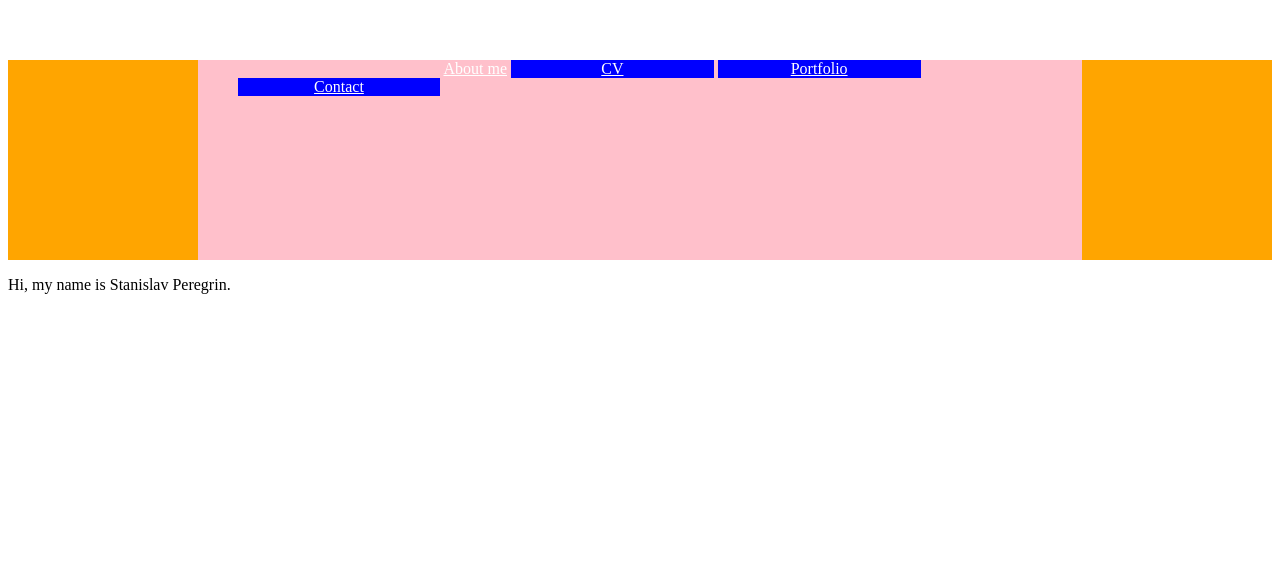
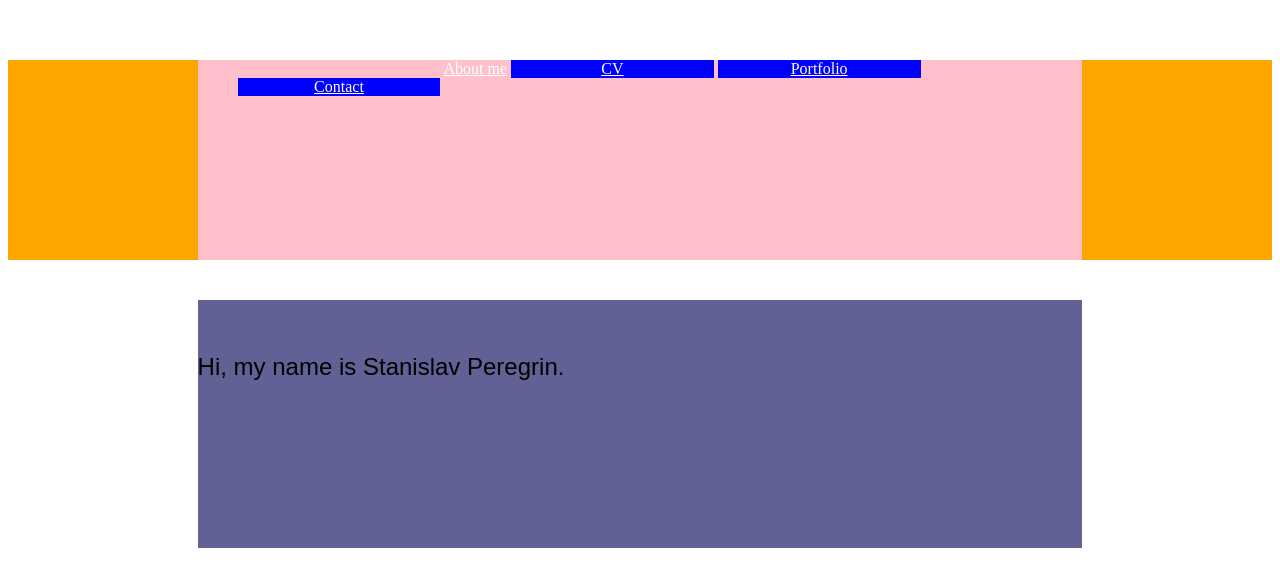
Before and after one commit to StanislavPeregrin1997/Assigment-0, a plain HTML site: page CV.html in a window 1280 px wide. Shown: the part 240-826 px from the top of the page. Drawn offline with Linux system fonts and the light colour scheme.

Commit message:
progress

```diff
--- a/style.css
+++ b/style.css
@@ -27,3 +27,14 @@ a:link {
 a:visited {
     color: white;
 }
+p {
+    font-family: 'Slabo 27px', sans-serif;
+    font-size: 1.5em;
+    padding-top: 2em;
+    margin: 40px;
+    line-height: 1.6em;
+    background-color:  rgb(97, 97, 150);
+    margin-left: 15%;
+    margin-right: 15%;
+    height: 25vh;
+}
```
